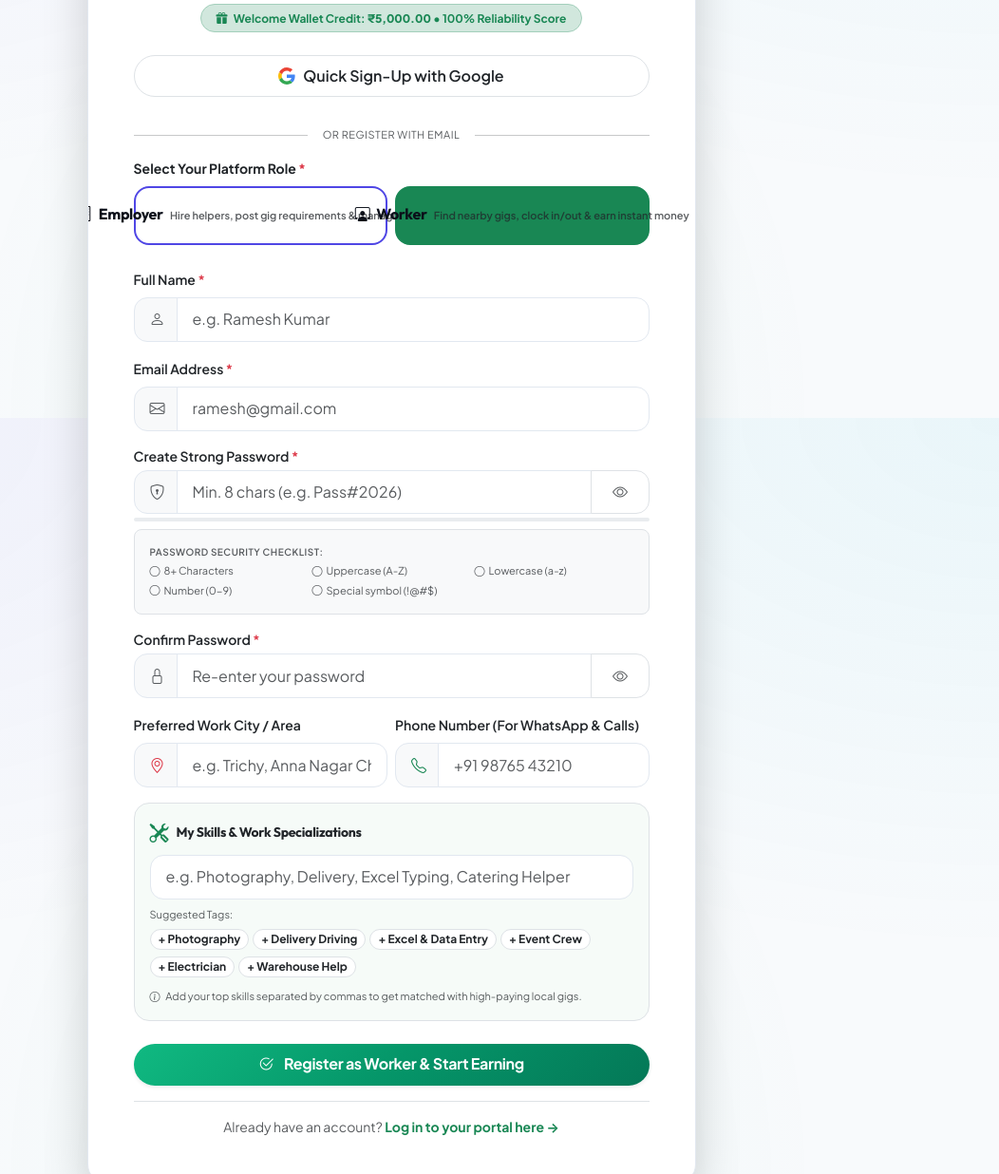
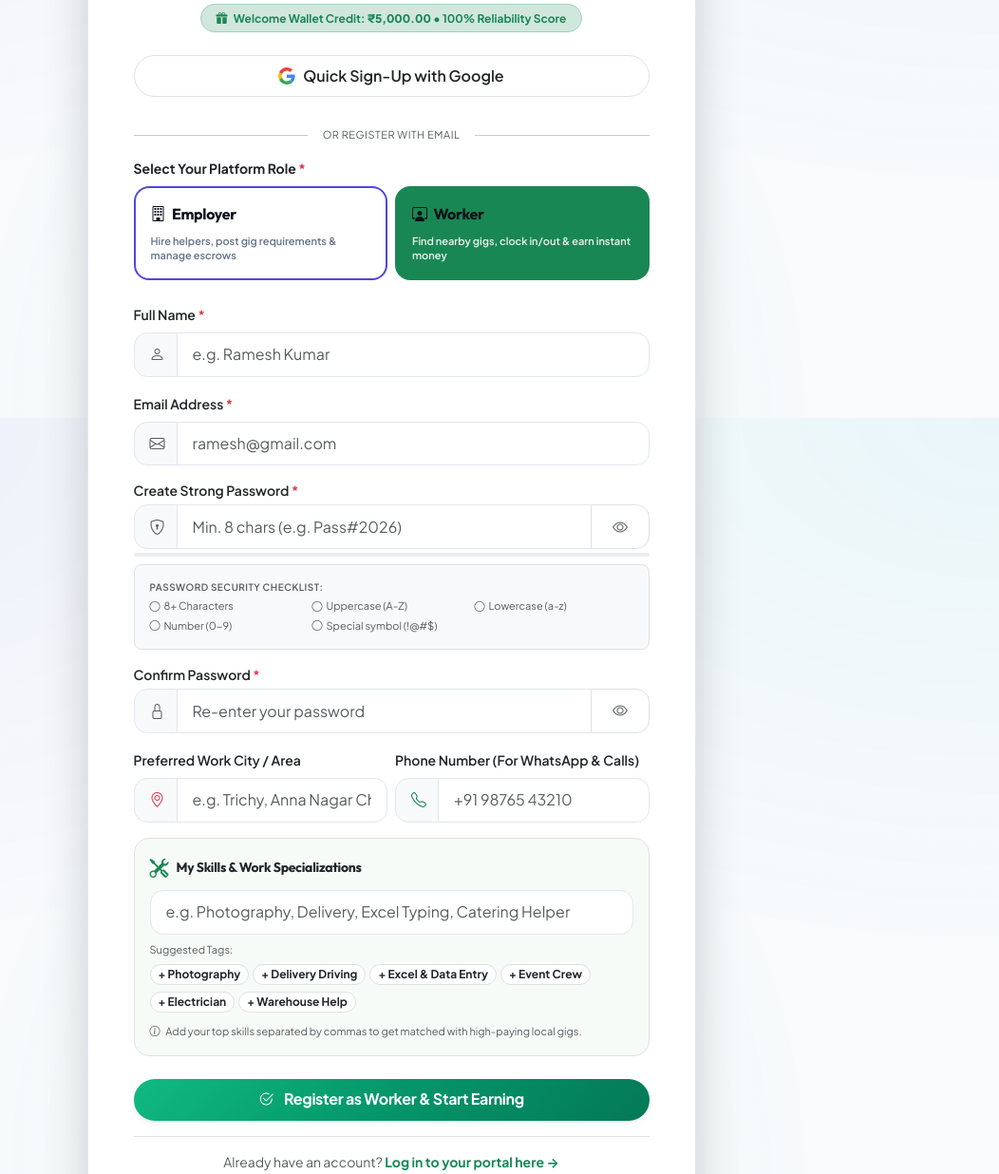
Before and after one commit to naveenpnp/QuickHireApp, a Flask app: page /register in a window 1280 px wide. Shown: the part 360-1596 px from the top of the page at 95% size, without its empty margins (228-1280 px from the left). Run offline with Flask 3, Linux system fonts and the light colour scheme; parts of the project's set-up code (start-up, migrations or seed data) failed here and were passed over.

Commit message:
Fix platform role selection card alignment in register.html

```diff
--- a/frontend/templates/register.html
+++ b/frontend/templates/register.html
@@ -1,6 +1,32 @@
 {% extends "base.html" %}
 
 {% block title %}Register Free — QuickHire{% endblock %}
+
+{% block extra_css %}
+<style>
+  .role-choice-card {
+    display: flex !important;
+    flex-direction: column !important;
+    align-items: flex-start !important;
+    justify-content: flex-start !important;
+    text-align: left !important;
+    white-space: normal !important;
+    min-height: 84px !important;
+    cursor: pointer;
+  }
+  .role-choice-card * {
+    white-space: normal !important;
+  }
+  .role-choice-card .role-desc {
+    color: #64748b;
+    transition: color 0.2s ease;
+  }
+  .btn-check:checked + .btn-outline-primary .role-desc,
+  .btn-check:checked + .btn-outline-success .role-desc {
+    color: rgba(255, 255, 255, 0.9) !important;
+  }
+</style>
+{% endblock %}
 
 {% block content %}
 <div class="container py-5">
@@ -56,21 +82,21 @@
             <div class="row g-2">
               <div class="col-12 col-sm-6">
                 <input type="radio" class="btn-check" name="role" id="role_employer" value="employer" {% if selected_role == 'employer' %}checked{% endif %} onchange="updateRoleForm('employer')" required>
-                <label class="btn btn-outline-primary w-100 p-3 text-start rounded-4 h-100 border-2" for="role_employer">
-                  <div class="d-flex align-items-center justify-content-between mb-1">
+                <label class="btn btn-outline-primary role-choice-card w-100 p-3 text-start rounded-4 h-100 border-2" for="role_employer" style="display: flex !important; flex-direction: column !important; align-items: flex-start !important; justify-content: flex-start !important; text-align: left !important; white-space: normal !important;">
+                  <div class="d-flex align-items-center justify-content-between mb-1 w-100">
                     <span class="fw-bold fs-6 font-heading"><i class="bi bi-building me-1"></i> Employer</span>
                   </div>
-                  <div class="small text-muted" style="font-size: 11px; line-height: 1.3;">Hire helpers, post gig requirements &amp; manage escrows</div>
+                  <div class="small role-desc" style="font-size: 11px; line-height: 1.35; white-space: normal;">Hire helpers, post gig requirements &amp; manage escrows</div>
                 </label>
               </div>
 
               <div class="col-12 col-sm-6">
                 <input type="radio" class="btn-check" name="role" id="role_worker" value="worker" {% if selected_role != 'employer' %}checked{% endif %} onchange="updateRoleForm('worker')" required>
-                <label class="btn btn-outline-success w-100 p-3 text-start rounded-4 h-100 border-2" for="role_worker">
-                  <div class="d-flex align-items-center justify-content-between mb-1">
+                <label class="btn btn-outline-success role-choice-card w-100 p-3 text-start rounded-4 h-100 border-2" for="role_worker" style="display: flex !important; flex-direction: column !important; align-items: flex-start !important; justify-content: flex-start !important; text-align: left !important; white-space: normal !important;">
+                  <div class="d-flex align-items-center justify-content-between mb-1 w-100">
                     <span class="fw-bold fs-6 font-heading"><i class="bi bi-person-workspace me-1"></i> Worker</span>
                   </div>
-                  <div class="small text-muted" style="font-size: 11px; line-height: 1.3;">Find nearby gigs, clock in/out &amp; earn instant money</div>
+                  <div class="small role-desc" style="font-size: 11px; line-height: 1.35; white-space: normal;">Find nearby gigs, clock in/out &amp; earn instant money</div>
                 </label>
               </div>
             </div>
```
